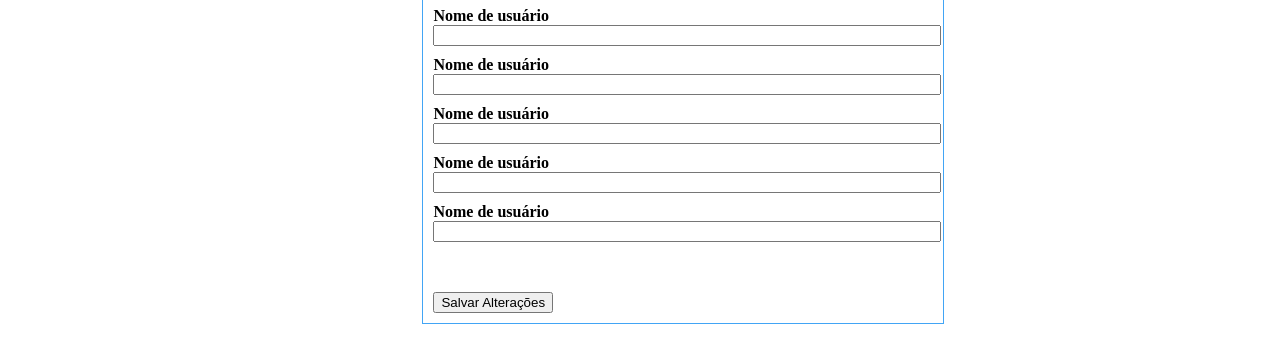
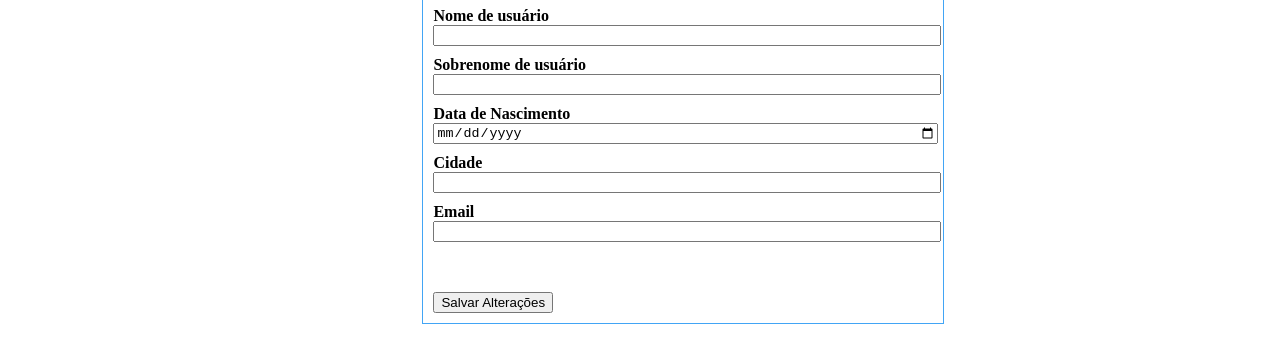
Before and after one commit to Lindennerd/Vickstrassgram, a plain HTML site: page profile.html in a window 1280 px wide. Shown: the part 296-648 px from the top of the page. Drawn offline with Linux system fonts and the light colour scheme.

Commit message:
pagina de perfil arrumada

```diff
--- a/profile.html
+++ b/profile.html
@@ -29,23 +29,23 @@
             </div>
 
             <div class="form-field">
-                <label for="username">Nome de usuário</label>
-                <input type="text" name="username">
+                <label for="surname">Sobrenome de usuário</label>
+                <input type="text" name="surname">
             </div>
 
             <div class="form-field">
-                <label for="username">Nome de usuário</label>
-                <input type="text" name="username">
+                <label for="birth-date">Data de Nascimento</label>
+                <input type="date" name="birth-date">
             </div>
 
             <div class="form-field">
-                <label for="username">Nome de usuário</label>
-                <input type="text" name="username">
+                <label for="city">Cidade</label>
+                <input type="text" name="city">
             </div>
 
             <div class="form-field">
-                <label for="username">Nome de usuário</label>
-                <input type="text" name="username">
+                <label for="email">Email</label>
+                <input type="email" name="email">
             </div>
 
             <input type="submit" value="Salvar Alterações">
```
